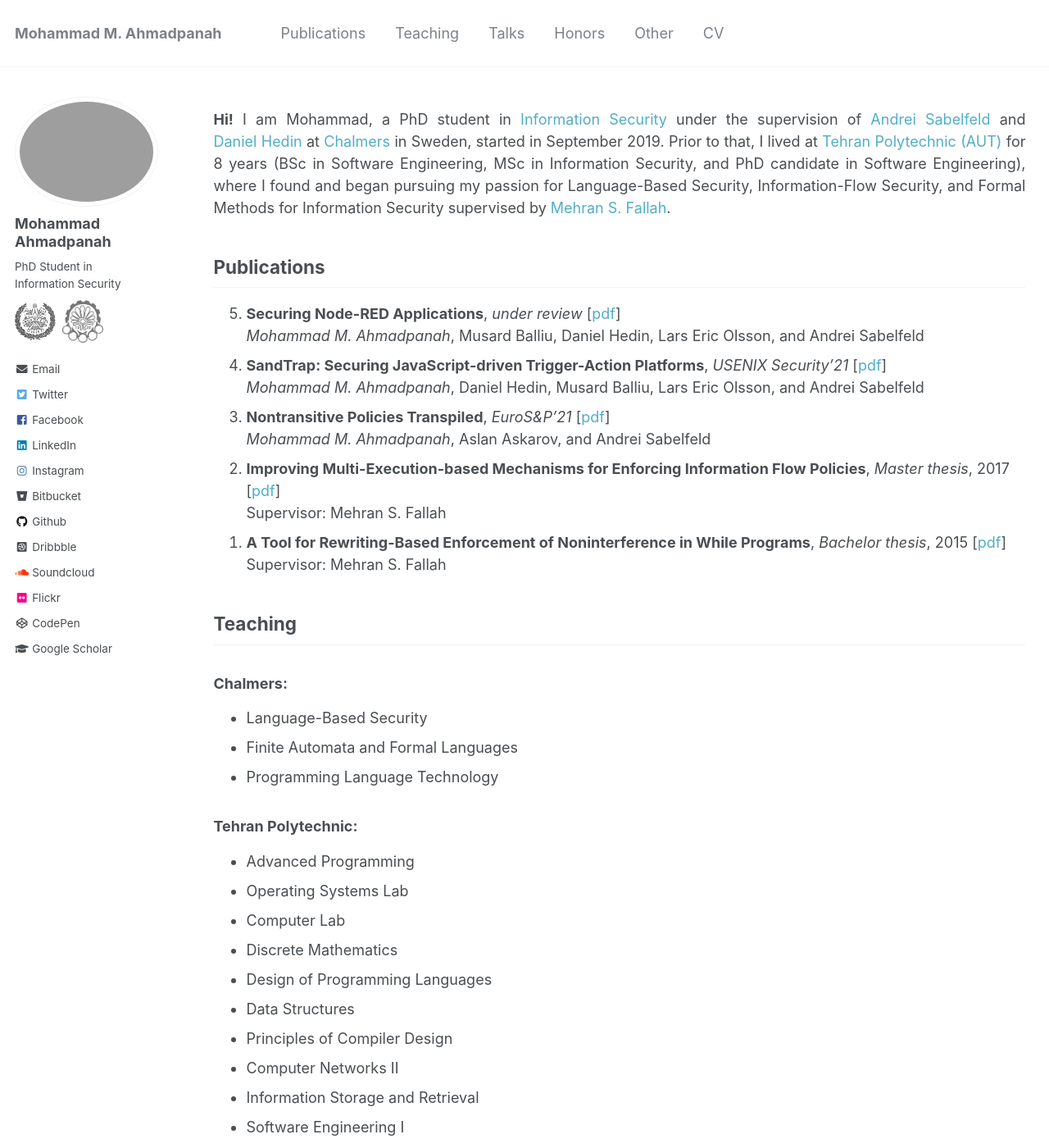
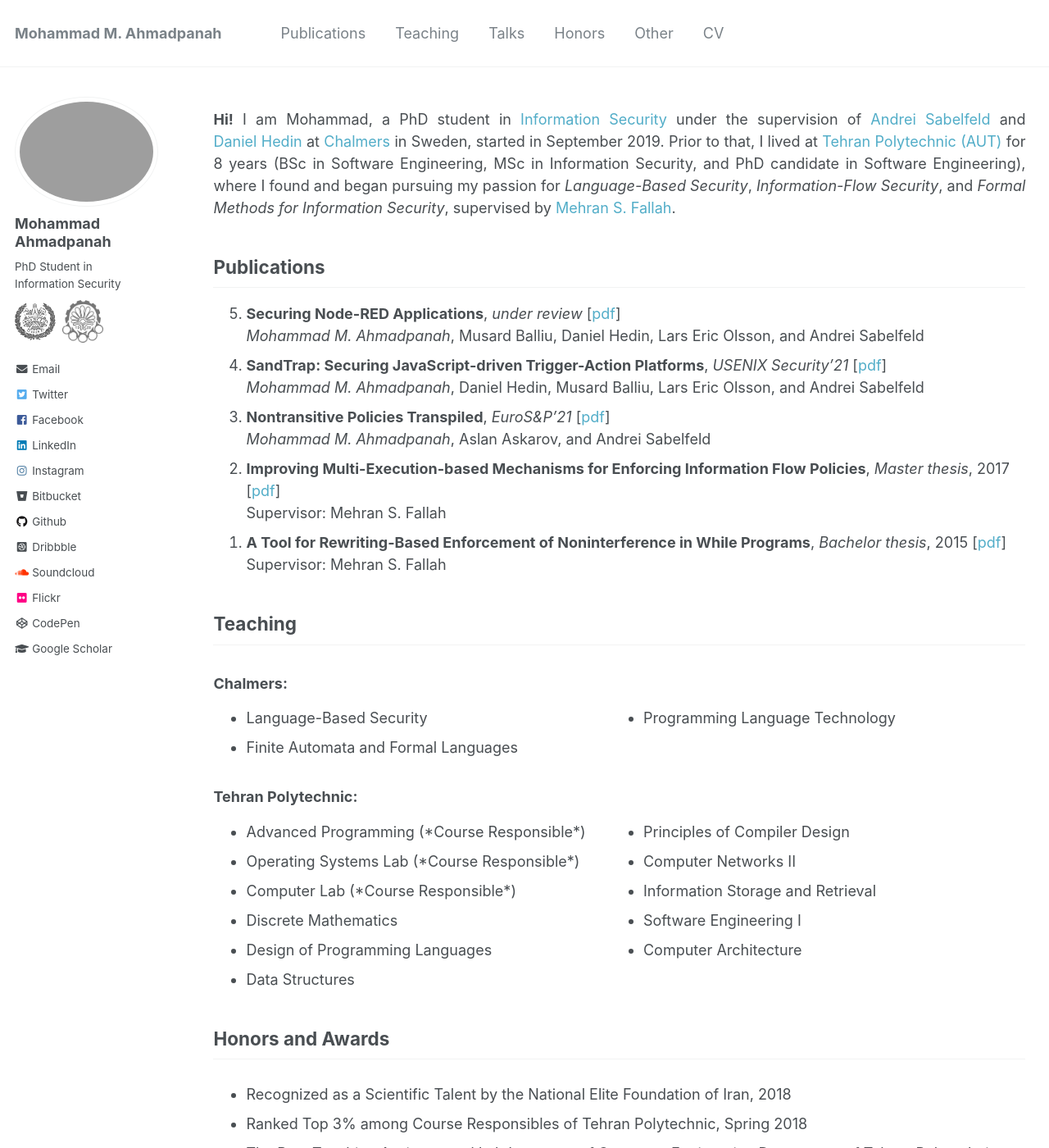
Before and after one commit to smahmadpanah/smahmadpanah.github.io, a Jekyll site: the page built from _pages/about.md, in a window 1280 px wide and 1400 px high. Shown: the whole window at 82% size. Built offline with Jekyll 4.4.1, drawn with Linux system fonts in a browser that asks for light colours.

Commit message:
two column teaching

```diff
--- a/_pages/about.md
+++ b/_pages/about.md
@@ -9,7 +9,7 @@ redirect_from:
 ---
 
 **Hi!** I am Mohammad, a PhD student in [Information&nbsp;Security](http://www.chalmers.se/en/departments/cse/organisation/is/Pages/Staff.aspx) under the supervision of [Andrei&nbsp;Sabelfeld](https://www.cse.chalmers.se/~andrei/) and [Daniel&nbsp;Hedin](http://www.chalmers.se/en/staff/Pages/utter.aspx) at [Chalmers](https://www.chalmers.se/en) in Sweden, started in September 2019.
-Prior to that, I lived at [Tehran&nbsp;Polytechnic (AUT)](https://aut.ac.ir/en) for 8 years (BSc in Software Engineering, MSc in Information Security, and PhD candidate in Software Engineering), where I found and began pursuing my passion for Language-Based Security, Information-Flow Security, and Formal Methods for Information Security supervised by [Mehran&nbsp;S.&nbsp;Fallah](https://ce.aut.ac.ir/formalsecurity).
+Prior to that, I lived at [Tehran&nbsp;Polytechnic (AUT)](https://aut.ac.ir/en) for 8 years (BSc in Software Engineering, MSc in Information Security, and PhD candidate in Software Engineering), where I found and began pursuing my passion for *Language-Based Security*, *Information-Flow Security*, and *Formal Methods for Information Security*, supervised by [Mehran&nbsp;S.&nbsp;Fallah](https://ce.aut.ac.ir/formalsecurity).
 
 Publications
 ----
@@ -27,35 +27,44 @@ Publications
 
 
 
+
+<style>
+.teach{ columns: 2}
+</style>
+
 Teaching
 ----
 ### Chalmers:
-- Language-Based Security
-- Finite Automata and Formal Languages
-- Programming Language Technology
+<ul class='teach' markdown='1'>
+<li>Language-Based Security</li>
+<li>Finite Automata and Formal Languages</li>
+<li>Programming Language Technology</li>
+</ul>
 
 ### Tehran Polytechnic:
-- Advanced Programming
-- Operating Systems Lab
-- Computer Lab
-- Discrete Mathematics
-- Design of Programming Languages
-- Data Structures
-- Principles of Compiler Design
-- Computer Networks II
-- Information Storage and Retrieval
-- Software Engineering I
-- Computer Architecture
-
+<ul class='teach' markdown='1'>
+<li> Advanced Programming (*Course Responsible*)</li>
+<li> Operating Systems Lab (*Course Responsible*)</li>
+<li> Computer Lab (*Course Responsible*)</li>
+<li> Discrete Mathematics</li>
+<li> Design of Programming Languages</li>
+<li> Data Structures</li>
+<li> Principles of Compiler Design</li>
+<li> Computer Networks II</li>
+<li> Information Storage and Retrieval</li>
+<li> Software Engineering I</li>
+<li> Computer Architecture</li>
+</ul>
 
 Honors and Awards
 ----
+<div style='column-count:1; -webkit-columns:1; -moz-columns:1' markdown="1">
 - Recognized as a Scientific Talent by the National Elite Foundation of Iran, 2018
 - Ranked Top 3% among Course Responsibles of Tehran Polytechnic, Spring 2018
 - The Best Teaching Assistant and Lab Instructor of Computer Engineering Department of Tehran Polytechnic, Spring 2016, Spring 2017, and Fall 2017
 - The 1st place of class '2015, 2016 and 2017
 - Direct Admission for Master and PhD studies at Tehran Polytechnic
-
+</div>
 
 <!--
 Rest
```
Also changed, not shown: 2 other files.
